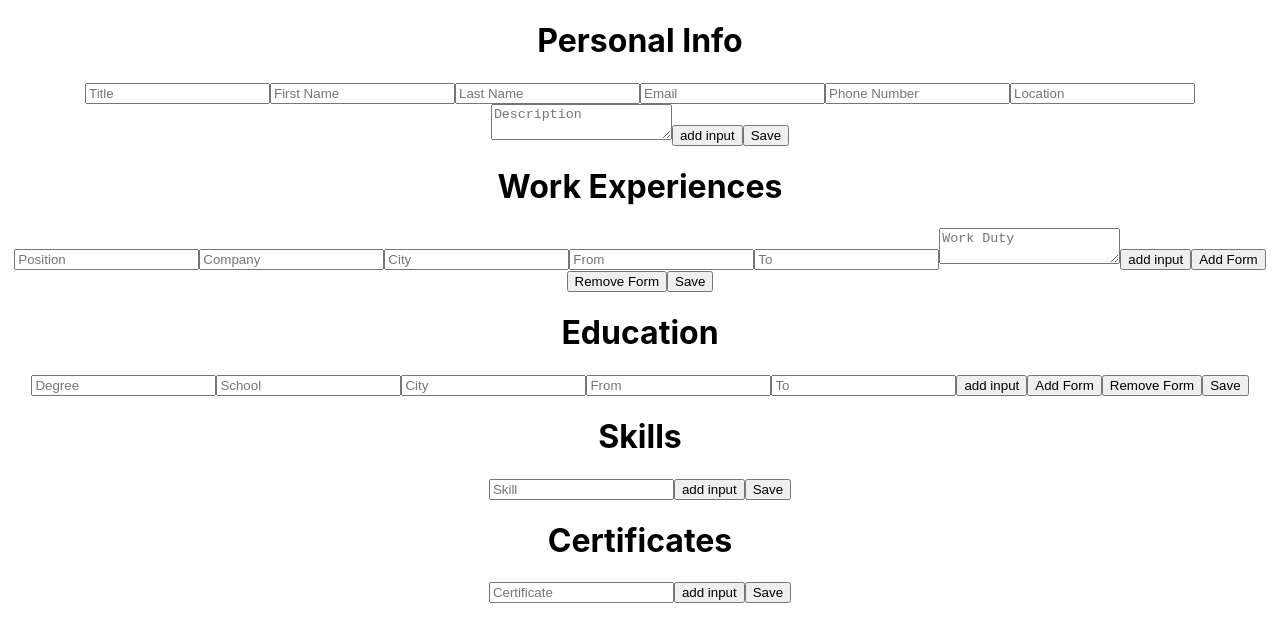
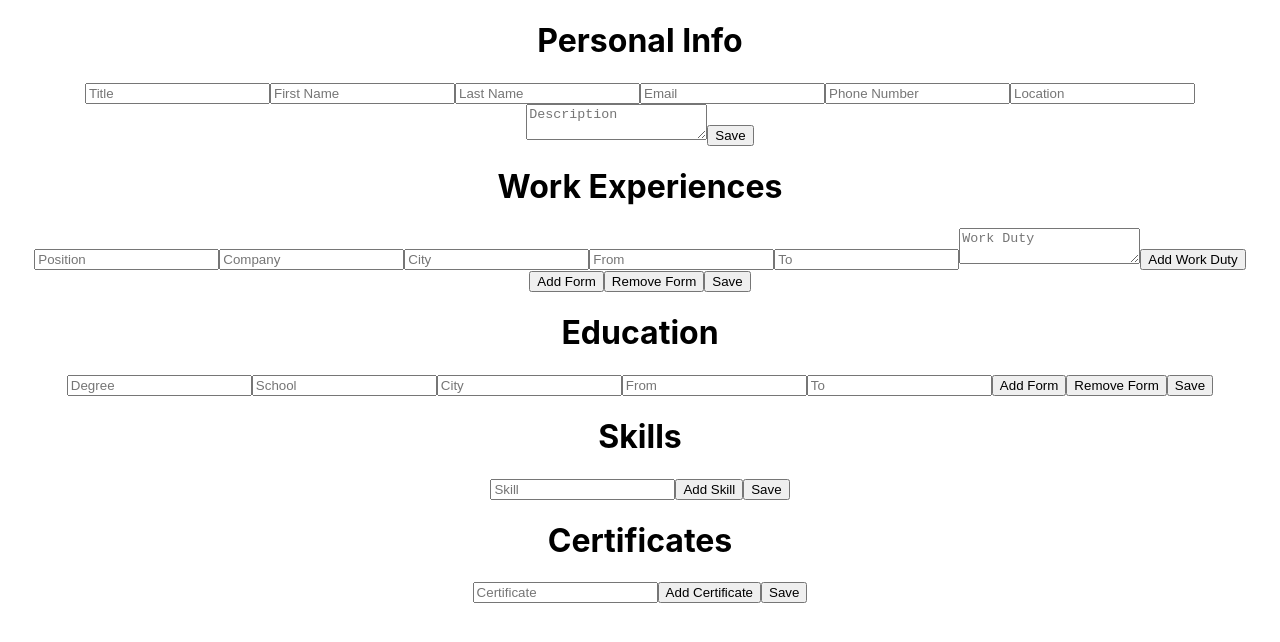
Before and after one commit to G-Cioni/cv-creator, a React (Create React App) app: page / in a window 1280 px wide. Shown: the top 642 px of the page. Built offline with nearby package versions, Linux system fonts and the light colour scheme.

Commit message:
add Input button renders text conditionally

```diff
--- a/src/components/forms/Form.js
+++ b/src/components/forms/Form.js
@@ -98,7 +98,16 @@ class Form extends Component {
 
   render() {
     const { formFields, formTitle, formType } = this.state;
-    const { formId, addForm, onFormSave, removeForm } = this.props;
+    const { formId, addForm, onFormSave, removeForm, hasExtraInputs } =
+      this.props;
+
+    const extraInputName =
+      formType === 'workExperiences'
+        ? 'Work Duty'
+        : formType === 'skills'
+        ? 'Skill'
+        : 'Certificate';
+
     const inputs = Object.keys(formFields).map((inputName) => {
       const { id, placeHolder, name, inputValue, type } = formFields[inputName];
       return (
@@ -118,7 +127,12 @@ class Form extends Component {
         <h1>{formTitle}</h1>
         <form onSubmit={(e) => onFormSave(e, formType, formId, formFields)}>
           {inputs}
-          <Button onClick={this.addExtraInput} text="add input" />
+          {hasExtraInputs ? (
+            <Button
+              onClick={this.addExtraInput}
+              text={`Add ${extraInputName}`}
+            />
+          ) : null}
           {addForm ? (
             <Button onClick={() => addForm(formType)} text={'Add Form'} />
           ) : null}
```
